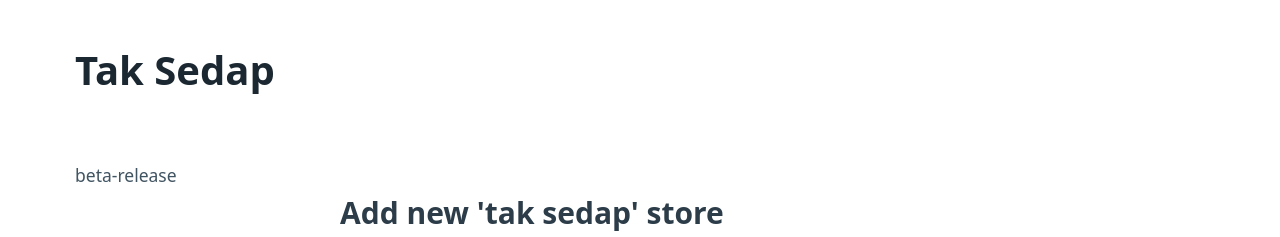
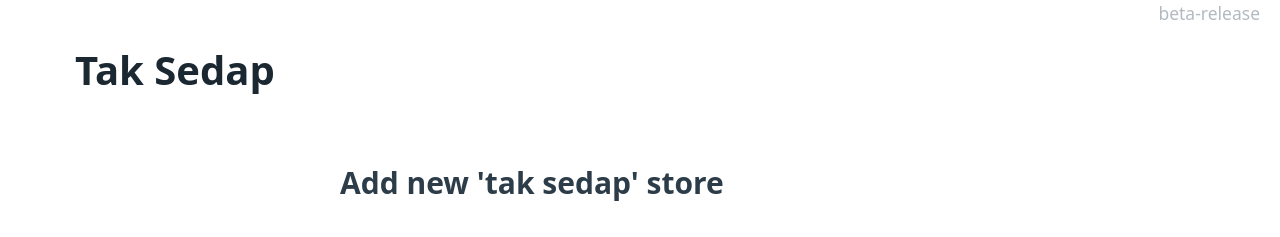
Before and after one commit to zulfiqarlaili/taksedap, a SvelteKit app: page /capture in a window 1280 px wide. Shown: the top 237 px of the page. Built offline with nearby package versions, Linux system fonts and the light colour scheme; no server answers.

Commit message:
chore: add beta-release sign

```diff
--- a/src/routes/+layout.svelte
+++ b/src/routes/+layout.svelte
@@ -12,4 +12,10 @@
 	a:hover {
 		text-decoration: none;
 	}
+	small{
+		position: absolute;
+		top: 0;
+		right: 1rem;
+		opacity: 40%;
+	}
 </style>
```
